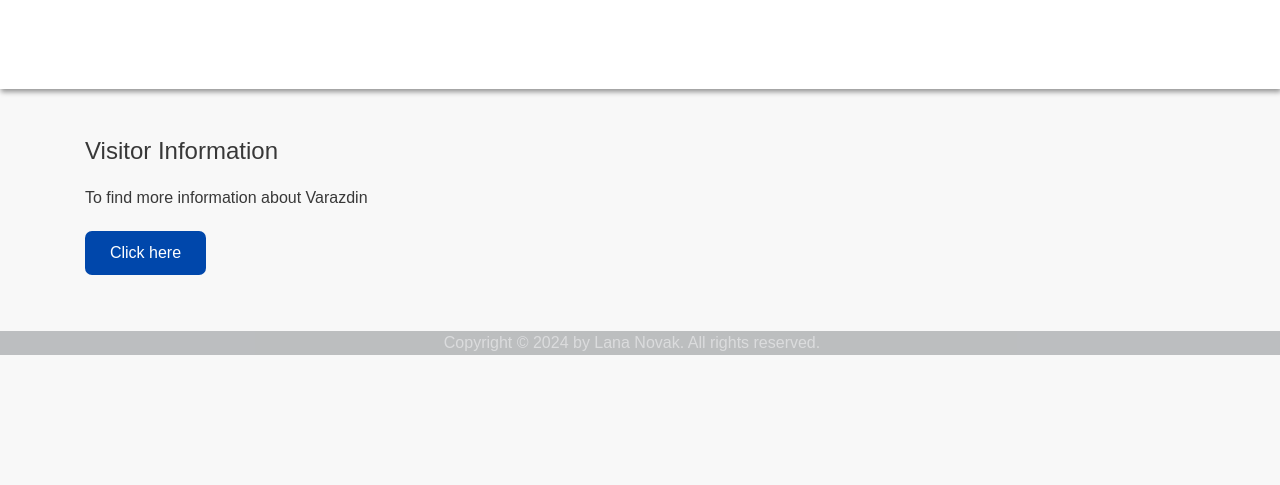
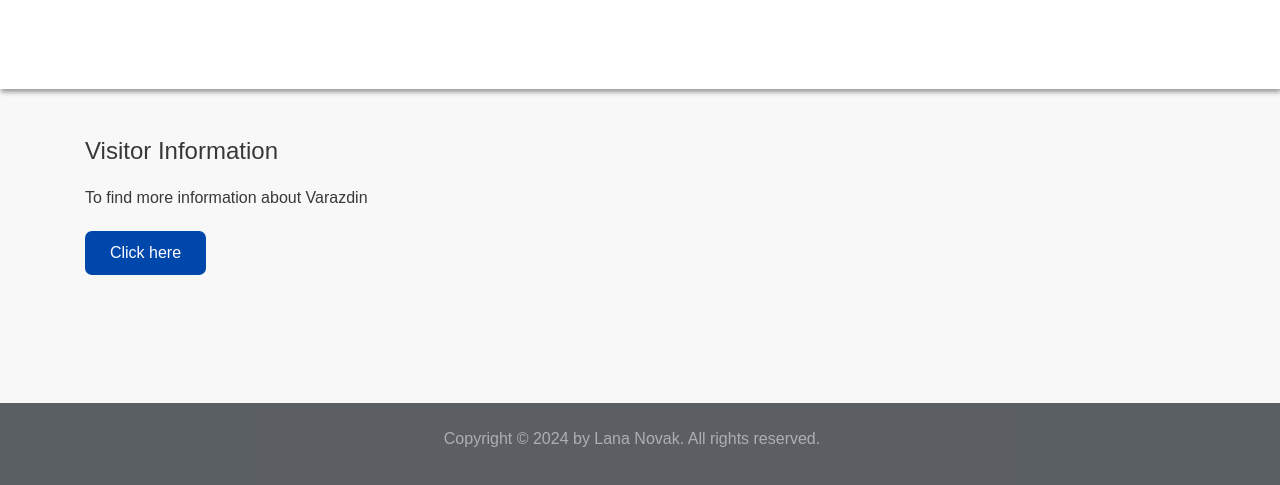
Before and after one commit to LanaN16N/CA3-Html-and-CSS-Web-Development, a plain HTML site: page home.html in a window 1280 px wide. Shown: the part 1032-1517 px from the top of the page. Before the commit the page ends 1403 px from the top, so only its background shows below. Drawn offline with nearby package versions, Linux system fonts and the light colour scheme.

Commit message:
Further editing of the footer opacity, margins and paddings.

```diff
--- a/style.css
+++ b/style.css
@@ -137,12 +137,13 @@ img {
 /* Footer */
 footer {
   background-color: #484848; /* sets the background color of footer to dark-grey (#484848) */
-  opacity: 30%; /* sets the opacity of footer to 30% */
+  opacity: 80%; /* sets the opacity of footer to 80% */
   color: #ffffff; /* sets the text color to #ffffff, white */
   text-align: center; /* sets the text-align of the footer to the center */
-  margin-top: 3.5rem; /* sets a top margin of the footer 3.5rem */
+  margin-top: 8rem; /* sets a top margin of the footer 8rem */
   margin-bottom: 0; /* sets a bottom margin of the footer to 0 */
   width: 100%; /* sets the width of footer to 100% */
+  padding: 1.5rem; /* sets the paddings of the footer to 1.5rem */
 }
 
 /* #p-foot - footer p(paragraph) style */
```
